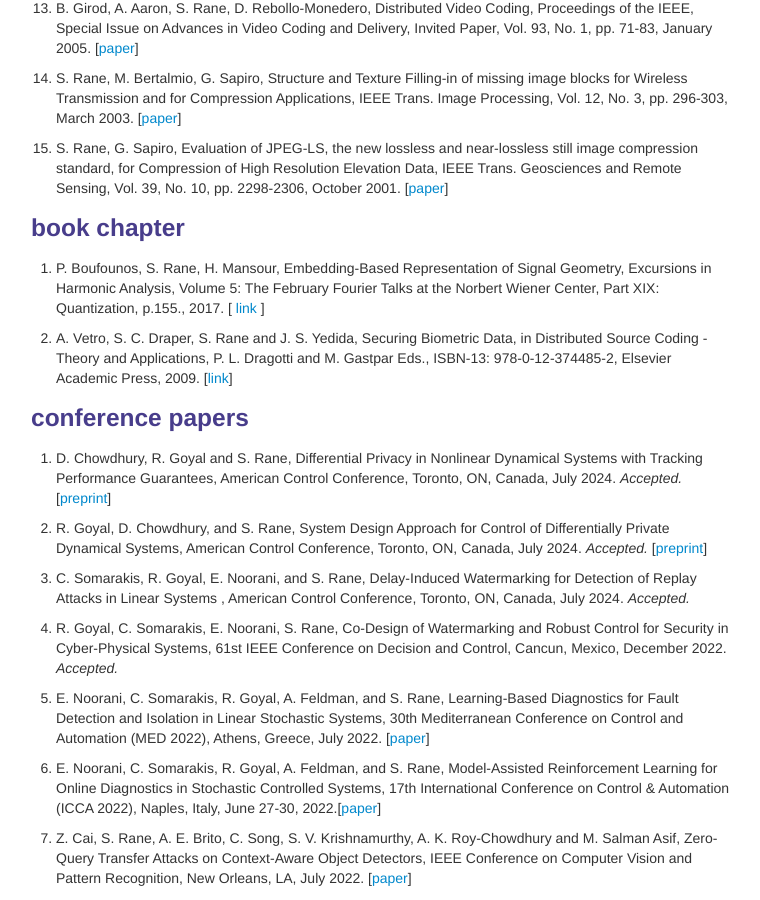
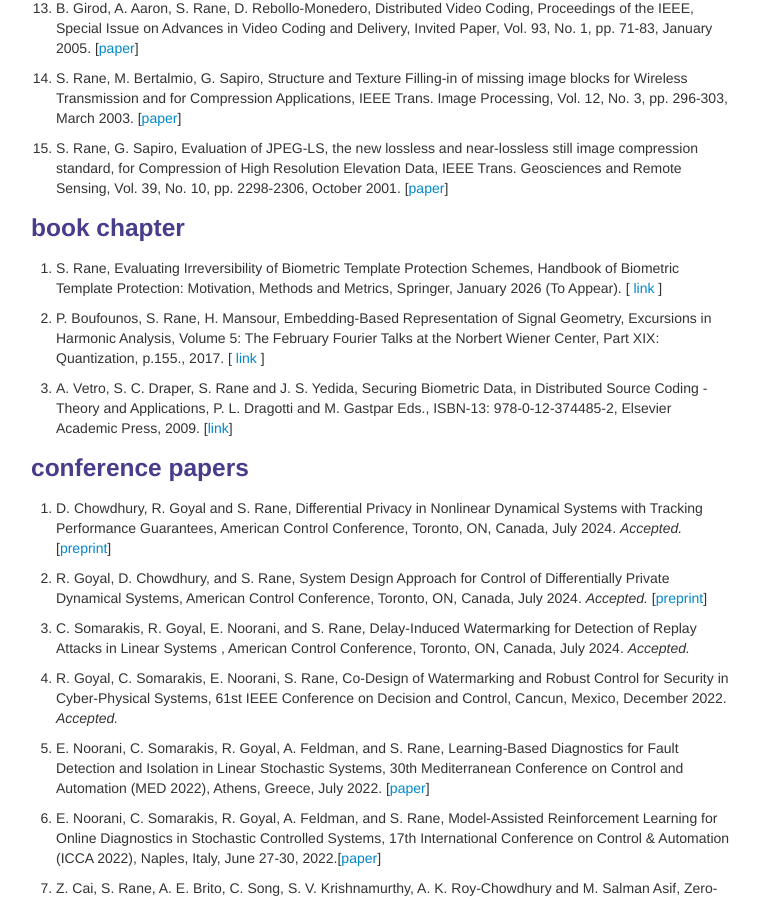
Before and after one commit to shantanudrane/shantanudrane.github.io, a Jekyll site: the page built from pages/pubs.md, in a window 1280 px wide and 900 px high, scrolled down 1046 px. Shown: the whole window, without its empty margins (259-1019 px from the left). Built offline with Jekyll 4.4.1, drawn with Linux system fonts in a browser that asks for light colours.

Commit message:
Added recent Springer book chapter

```diff
--- a/pages/pubs.md
+++ b/pages/pubs.md
@@ -43,6 +43,7 @@ description: Shantanu Rane's publications
 
 ### <a name="chapters"></a>book chapter
 <ol>
+<li><p>S. Rane, Evaluating Irreversibility of Biometric Template Protection Schemes, Handbook of Biometric Template Protection: Motivation, Methods and Metrics, Springer, January 2026 (To Appear). [ <a href = "https://www.amazon.com/Handbook-Biometric-Template-Protection-Motivation/dp/9819509947#detailBullets_feature_div">link</a> ]</p></li>
 <li><p>P. Boufounos, S. Rane, H. Mansour, Embedding-Based Representation of Signal Geometry, Excursions in Harmonic Analysis, Volume 5: The February Fourier Talks at the Norbert Wiener Center, Part XIX: Quantization, p.155., 2017. [ <a href = "https://link.springer.com/chapter/10.1007/978-3-319-54711-4_7">link</a> ]</p></li>
 <li>
 <p>A. Vetro, S. C. Draper, S. Rane and J. S. Yedida, Securing Biometric Data, in Distributed Source Coding - Theory and Applications, P. L. Dragotti and M. Gastpar Eds., ISBN-13: 978-0-12-374485-2, Elsevier Academic Press, 2009. [<a href = "http://www.elsevier.com/wps/find/bookdescription.cws_home/714567/description#description">link</a>]</p></li>
```
